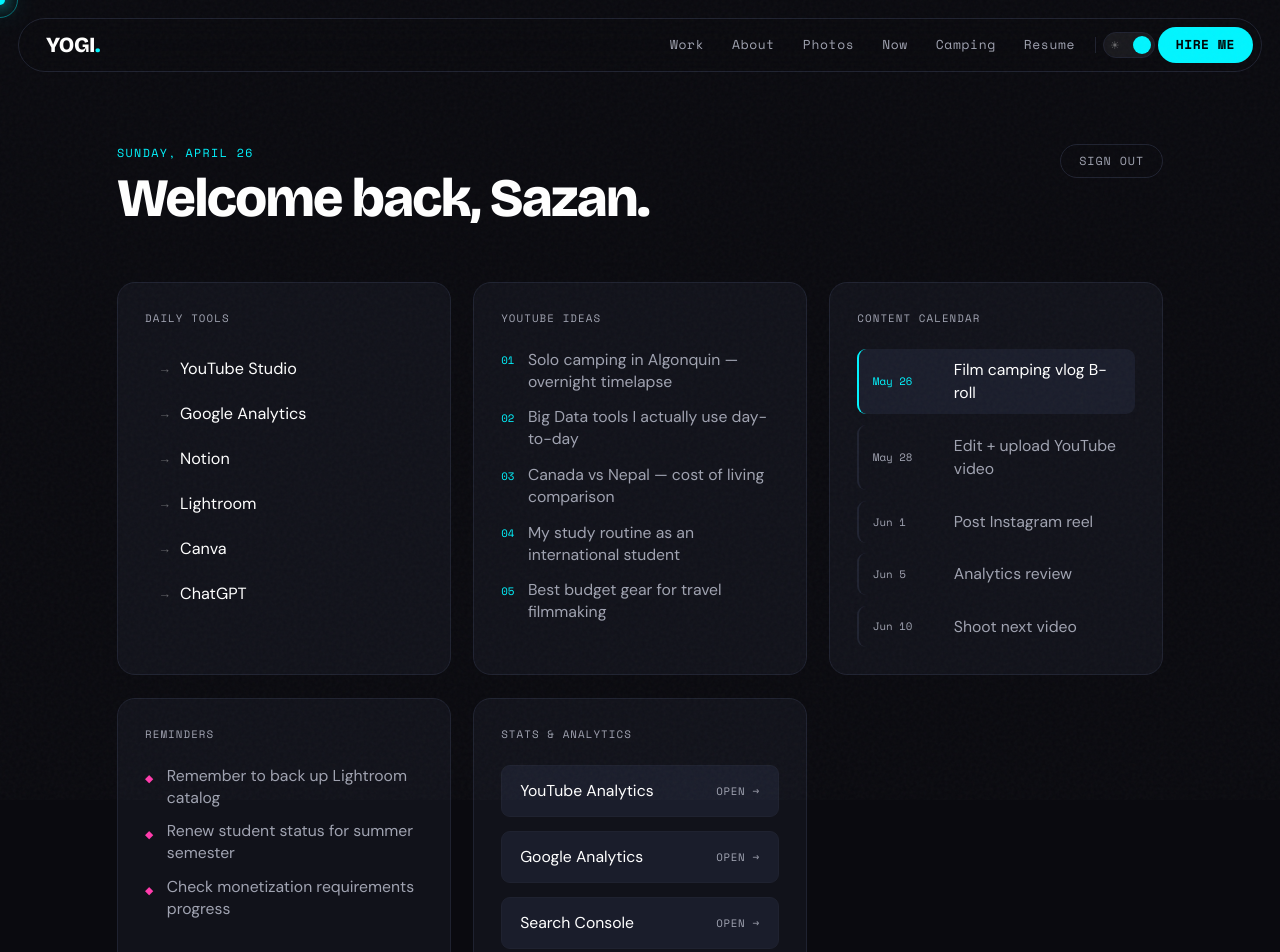
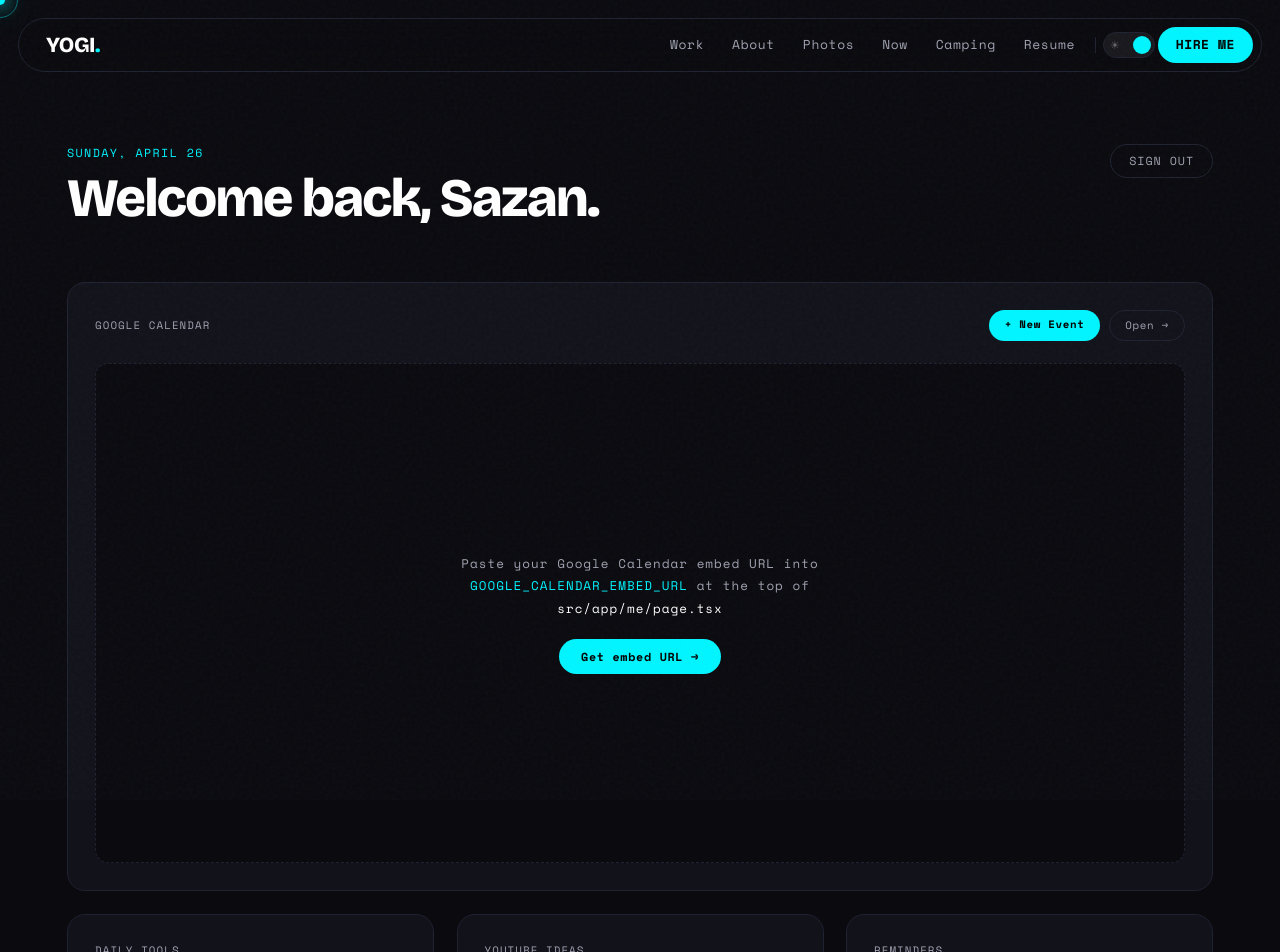
Before and after one commit to sazanyogi/sazan-portfolio, a Next.js app: page /me in a window 1280 px wide. Shown: the top 952 px of the page. Built offline with nearby package versions, Linux system fonts and the light colour scheme.

Commit message:
Add Google Calendar embed to private dashboard
Full-width calendar section with + New Event and Open buttons.
Shows a setup placeholder until GOOGLE_CALENDAR_EMBED_URL is configured.

```diff
--- a/src/app/me/page.tsx
+++ b/src/app/me/page.tsx
@@ -4,6 +4,13 @@ import { useRouter } from "next/navigation";
 import { useState } from "react";
 
 // ─── Edit your content here ───────────────────────────────────────────────────
+
+// Paste your Google Calendar embed URL here.
+// How to get it: Google Calendar → Settings (⚙) → your calendar name
+// → "Integrate calendar" → copy the URL from the Embed Code src="..."
+// Tip: add &mode=WEEK&bgcolor=%230A0A0F to match the dark theme
+const GOOGLE_CALENDAR_EMBED_URL =
+  "https://calendar.google.com/calendar/embed?src=YOUR_EMAIL%40gmail.com&ctz=America%2FToronto&mode=WEEK&bgcolor=%230A0A0F&color=%2300F5FF";
 
 const bookmarks = [
   { label: "YouTube Studio", href: "https://studio.youtube.com" },
@@ -22,14 +29,6 @@ const youtubeIdeas = [
   "Best budget gear for travel filmmaking",
 ];
 
-const calendar = [
-  { date: "May 26", label: "Film camping vlog B-roll" },
-  { date: "May 28", label: "Edit + upload YouTube video" },
-  { date: "Jun 1",  label: "Post Instagram reel" },
-  { date: "Jun 5",  label: "Analytics review" },
-  { date: "Jun 10", label: "Shoot next video" },
-];
-
 const notes = [
   "Remember to back up Lightroom catalog",
   "Renew student status for summer semester",
@@ -38,9 +37,9 @@ const notes = [
 
 // ─────────────────────────────────────────────────────────────────────────────
 
-function Card({ title, children }: { title: string; children: React.ReactNode }) {
+function Card({ title, children, style }: { title: string; children: React.ReactNode; style?: React.CSSProperties }) {
   return (
-    <div style={{ background: "var(--surface)", border: "1px solid var(--border)", borderRadius: "1rem", padding: "1.5rem" }}>
+    <div style={{ background: "var(--surface)", border: "1px solid var(--border)", borderRadius: "1rem", padding: "1.5rem", ...style }}>
       <p style={{ fontFamily: "var(--font-space-mono)", fontSize: "0.6rem", color: "var(--text-sec)", letterSpacing: "0.1em", textTransform: "uppercase", marginBottom: "1.25rem" }}>
         {title}
       </p>
@@ -65,6 +64,8 @@ function LinkRow({ href, label, external = false }: { href: string; label: strin
   );
 }
 
+const isPlaceholder = GOOGLE_CALENDAR_EMBED_URL.includes("YOUR_EMAIL");
+
 export default function MePage() {
   const router = useRouter();
   const [loggingOut, setLoggingOut] = useState(false);
@@ -78,7 +79,7 @@ export default function MePage() {
   const today = new Date().toLocaleDateString("en-US", { weekday: "long", month: "long", day: "numeric" });
 
   return (
-    <div style={{ minHeight: "100vh", padding: "8rem 1.5rem 4rem", maxWidth: "1100px", margin: "0 auto" }}>
+    <div style={{ minHeight: "100vh", padding: "8rem 1.5rem 4rem", maxWidth: "1200px", margin: "0 auto" }}>
 
       {/* Header */}
       <div style={{ display: "flex", alignItems: "flex-start", justifyContent: "space-between", marginBottom: "3rem", flexWrap: "wrap", gap: "1rem" }}>
@@ -101,8 +102,63 @@ export default function MePage() {
         </button>
       </div>
 
-      {/* Grid */}
-      <div style={{ display: "grid", gridTemplateColumns: "repeat(auto-fill, minmax(300px, 1fr))", gap: "1.25rem" }}>
+      {/* Google Calendar — full width */}
+      <div style={{ background: "var(--surface)", border: "1px solid var(--border)", borderRadius: "1rem", padding: "1.5rem", marginBottom: "1.25rem" }}>
+        <div style={{ display: "flex", alignItems: "center", justifyContent: "space-between", marginBottom: "1.25rem", flexWrap: "wrap", gap: "0.75rem" }}>
+          <p style={{ fontFamily: "var(--font-space-mono)", fontSize: "0.6rem", color: "var(--text-sec)", letterSpacing: "0.1em", textTransform: "uppercase" }}>
+            Google Calendar
+          </p>
+          <div style={{ display: "flex", gap: "0.5rem" }}>
+            <a
+              href="https://calendar.google.com/calendar/r/eventedit"
+              target="_blank"
+              rel="noopener noreferrer"
+              style={{ fontFamily: "var(--font-space-mono)", fontSize: "0.6rem", color: "#000", background: "var(--cyan)", padding: "0.35rem 0.85rem", borderRadius: "999px", textDecoration: "none", fontWeight: 700, letterSpacing: "0.06em", transition: "opacity 0.2s" }}
+              onMouseEnter={(e) => (e.currentTarget.style.opacity = "0.8")}
+              onMouseLeave={(e) => (e.currentTarget.style.opacity = "1")}
+            >
+              + New Event
+            </a>
+            <a
+              href="https://calendar.google.com"
+              target="_blank"
+              rel="noopener noreferrer"
+              style={{ fontFamily: "var(--font-space-mono)", fontSize: "0.6rem", color: "var(--text-sec)", background: "transparent", border: "1px solid var(--border)", padding: "0.35rem 0.85rem", borderRadius: "999px", textDecoration: "none", letterSpacing: "0.06em", transition: "border-color 0.2s, color 0.2s" }}
+              onMouseEnter={(e) => { e.currentTarget.style.borderColor = "var(--cyan)"; e.currentTarget.style.color = "var(--cyan)"; }}
+              onMouseLeave={(e) => { e.currentTarget.style.borderColor = "var(--border)"; e.currentTarget.style.color = "var(--text-sec)"; }}
+            >
+              Open →
+            </a>
+          </div>
+        </div>
+
+        {isPlaceholder ? (
+          <div style={{ height: "500px", display: "flex", flexDirection: "column", alignItems: "center", justifyContent: "center", gap: "1rem", background: "var(--bg)", borderRadius: "0.75rem", border: "1px dashed var(--border)" }}>
+            <p style={{ fontFamily: "var(--font-space-mono)", fontSize: "0.7rem", color: "var(--text-sec)", letterSpacing: "0.08em", textAlign: "center", lineHeight: 1.8 }}>
+              Paste your Google Calendar embed URL into<br />
+              <span style={{ color: "var(--cyan)" }}>GOOGLE_CALENDAR_EMBED_URL</span> at the top of<br />
+              <span style={{ color: "var(--text)" }}>src/app/me/page.tsx</span>
+            </p>
+            <a
+              href="https://calendar.google.com/calendar/r/settings"
+              target="_blank"
+              rel="noopener noreferrer"
+              style={{ fontFamily: "var(--font-space-mono)", fontSize: "0.65rem", color: "#000", background: "var(--cyan)", padding: "0.5rem 1.25rem", borderRadius: "999px", textDecoration: "none", fontWeight: 700, letterSpacing: "0.06em" }}
+            >
+              Get embed URL →
+            </a>
+          </div>
+        ) : (
+          <iframe
+            src={GOOGLE_CALENDAR_EMBED_URL}
+            style={{ width: "100%", height: "600px", border: "none", borderRadius: "0.75rem", colorScheme: "dark" }}
+            title="Google Calendar"
+          />
+        )}
+      </div>
+
+      {/* Bottom grid */}
+      <div style={{ display: "grid", gridTemplateColumns: "repeat(auto-fill, minmax(280px, 1fr))", gap: "1.25rem" }}>
 
         {/* Bookmarks */}
         <Card title="Daily Tools">
@@ -127,22 +183,6 @@ export default function MePage() {
           </ul>
         </Card>
 
-        {/* Content Calendar */}
-        <Card title="Content Calendar">
-          <div style={{ display: "flex", flexDirection: "column", gap: "0.6rem" }}>
-            {calendar.map((item, i) => (
-              <div key={i} style={{ display: "flex", gap: "1rem", alignItems: "center", padding: "0.5rem 0.75rem", borderRadius: "0.5rem", background: i === 0 ? "var(--chip-bg)" : "transparent", borderLeft: i === 0 ? "2px solid var(--cyan)" : "2px solid var(--border)" }}>
-                <span style={{ fontFamily: "var(--font-space-mono)", fontSize: "0.6rem", color: i === 0 ? "var(--cyan)" : "var(--text-sec)", whiteSpace: "nowrap", minWidth: "3.5rem" }}>
-                  {item.date}
-                </span>
-                <span style={{ fontFamily: "var(--font-dm-sans)", fontSize: "0.875rem", color: i === 0 ? "var(--text)" : "var(--text-sec)" }}>
-                  {item.label}
-                </span>
-              </div>
-            ))}
-          </div>
-        </Card>
-
         {/* Notes & Reminders */}
         <Card title="Reminders">
           <ul style={{ display: "flex", flexDirection: "column", gap: "0.65rem", listStyle: "none" }}>
@@ -160,39 +200,24 @@ export default function MePage() {
         {/* Stats */}
         <Card title="Stats & Analytics">
           <div style={{ display: "flex", flexDirection: "column", gap: "0.75rem" }}>
+            {[
+              { label: "YouTube Analytics", href: "https://studio.youtube.com/channel/analytics" },
+              { label: "Google Analytics", href: "https://analytics.google.com" },
+              { label: "Search Console", href: "https://search.google.com/search-console" },
+            ].map((item) => (
               <a
-              href="https://studio.youtube.com/channel/analytics"
+                key={item.label}
+                href={item.href}
                 target="_blank"
                 rel="noopener noreferrer"
                 style={{ display: "flex", alignItems: "center", justifyContent: "space-between", padding: "0.75rem 1rem", borderRadius: "0.5rem", background: "var(--chip-bg)", border: "1px solid var(--border)", textDecoration: "none", transition: "border-color 0.2s" }}
                 onMouseEnter={(e) => (e.currentTarget.style.borderColor = "var(--cyan)")}
                 onMouseLeave={(e) => (e.currentTarget.style.borderColor = "var(--border)")}
               >
-              <span style={{ fontFamily: "var(--font-dm-sans)", fontSize: "0.875rem", color: "var(--text)" }}>YouTube Analytics</span>
+                <span style={{ fontFamily: "var(--font-dm-sans)", fontSize: "0.875rem", color: "var(--text)" }}>{item.label}</span>
                 <span style={{ fontFamily: "var(--font-space-mono)", fontSize: "0.6rem", color: "var(--text-sec)", letterSpacing: "0.06em" }}>OPEN →</span>
               </a>
-            <a
-              href="https://analytics.google.com"
-              target="_blank"
-              rel="noopener noreferrer"
-              style={{ display: "flex", alignItems: "center", justifyContent: "space-between", padding: "0.75rem 1rem", borderRadius: "0.5rem", background: "var(--chip-bg)", border: "1px solid var(--border)", textDecoration: "none", transition: "border-color 0.2s" }}
-              onMouseEnter={(e) => (e.currentTarget.style.borderColor = "var(--cyan)")}
-              onMouseLeave={(e) => (e.currentTarget.style.borderColor = "var(--border)")}
-            >
-              <span style={{ fontFamily: "var(--font-dm-sans)", fontSize: "0.875rem", color: "var(--text)" }}>Google Analytics</span>
-              <span style={{ fontFamily: "var(--font-space-mono)", fontSize: "0.6rem", color: "var(--text-sec)", letterSpacing: "0.06em" }}>OPEN →</span>
-            </a>
-            <a
-              href="https://search.google.com/search-console"
-              target="_blank"
-              rel="noopener noreferrer"
-              style={{ display: "flex", alignItems: "center", justifyContent: "space-between", padding: "0.75rem 1rem", borderRadius: "0.5rem", background: "var(--chip-bg)", border: "1px solid var(--border)", textDecoration: "none", transition: "border-color 0.2s" }}
-              onMouseEnter={(e) => (e.currentTarget.style.borderColor = "var(--cyan)")}
-              onMouseLeave={(e) => (e.currentTarget.style.borderColor = "var(--border)")}
-            >
-              <span style={{ fontFamily: "var(--font-dm-sans)", fontSize: "0.875rem", color: "var(--text)" }}>Search Console</span>
-              <span style={{ fontFamily: "var(--font-space-mono)", fontSize: "0.6rem", color: "var(--text-sec)", letterSpacing: "0.06em" }}>OPEN →</span>
-            </a>
+            ))}
           </div>
         </Card>
 
```
Lines whose indentation alone changed are shown as unchanged.
